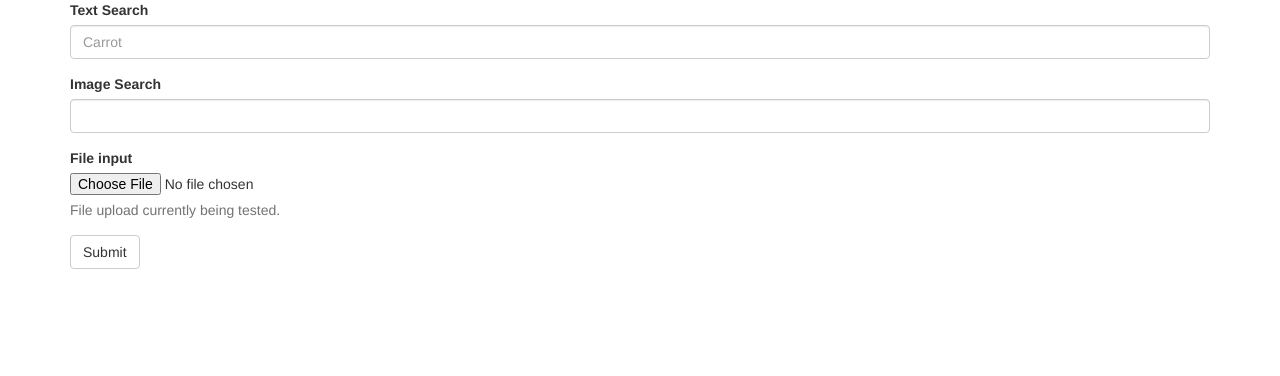
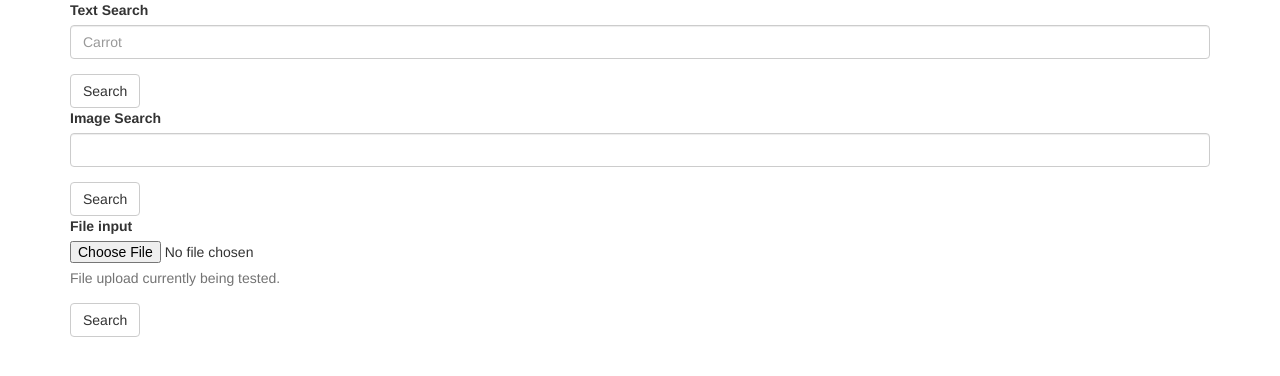
Before and after one commit to jyang8/Team_eggsD, a Python web app: template templates/home.html in a window 1280 px wide. Shown: the top 376 px of the page. Run offline with Jinja, Linux system fonts and the light colour scheme; the template is opened without the code that fills it, so the values that code supplies are empty.

Commit message:
separate search buttons

```diff
--- a/templates/home.html
+++ b/templates/home.html
@@ -23,11 +23,22 @@
 	  <input type="text" class="form-control" id="ingredient" placeholder="Carrot">
 	</div>
 
+	<button type="submit" class="btn btn-default">Search</button>
+
+      </form>
+
+      <form>
+
 	<div class="form-group">
 	  <label for="imgsearch">Image Search</label>
 	  <input type="url" class="form-control" id="imgsearch">
 	</div>
 
+	<button type="submit" class="btn btn-default">Search</button>
+
+      </form>
+
+      <form>
 
 	<div class="form-group">
 	  <label for="imgsearchfile">File input</label>
@@ -36,7 +47,7 @@
 	</div>
 
 
-	<button type="submit" class="btn btn-default">Submit</button>
+	<button type="submit" class="btn btn-default">Search</button>
 
       </form>
 
```
